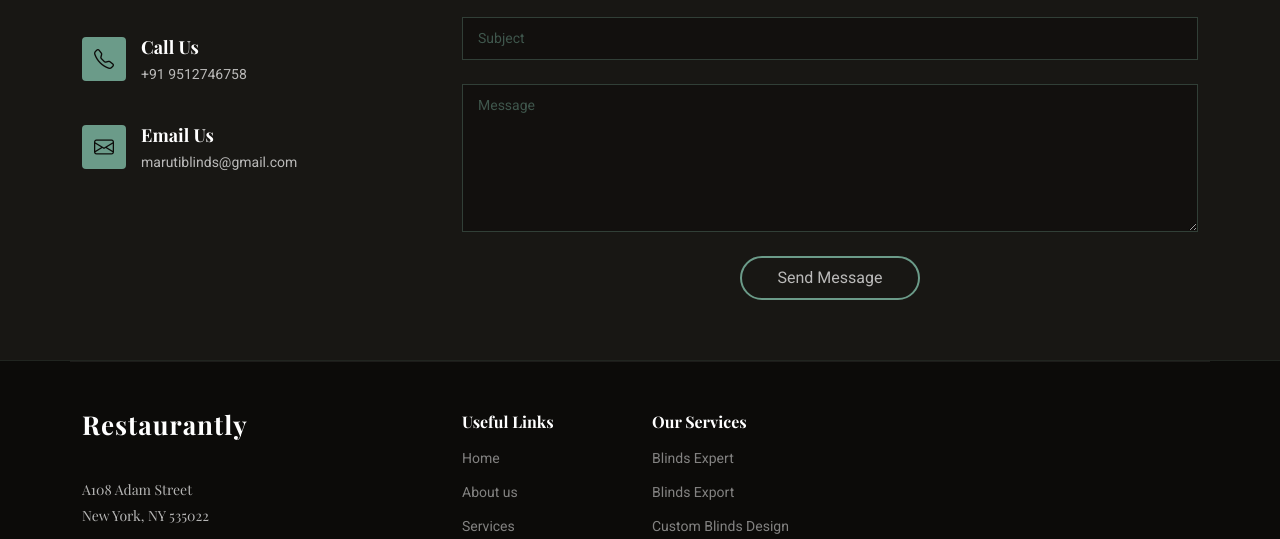
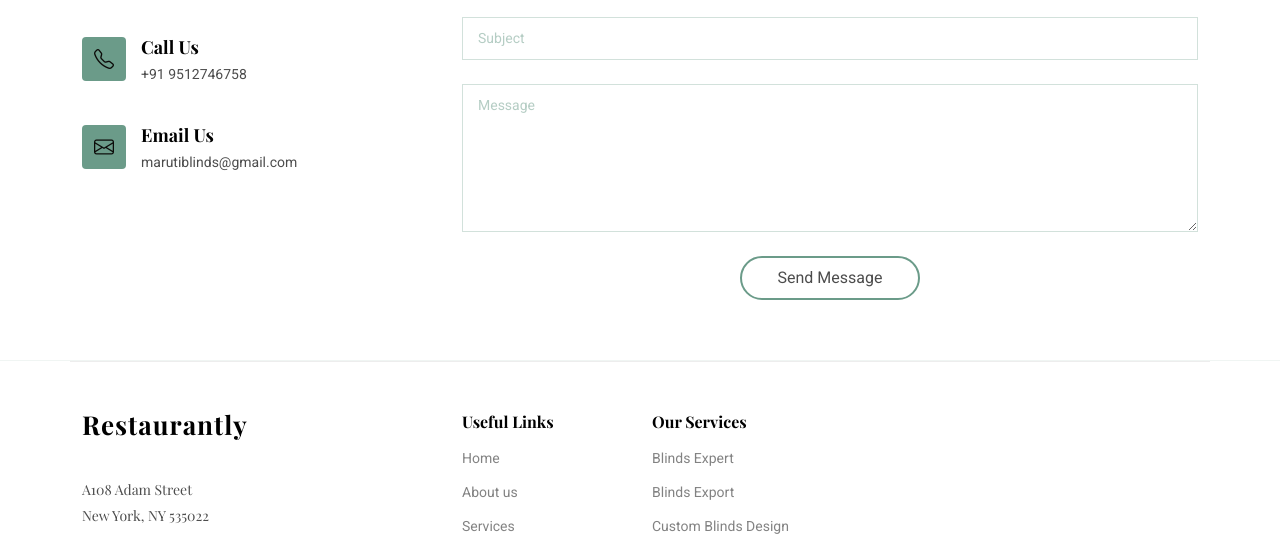
Before and after one commit to jk9512/pramukhharidiamonds2, a plain HTML site: page index.html in a window 1280 px wide. Shown: the part 5571-6110 px from the top of the page. Drawn offline with nearby package versions, Linux system fonts and the light colour scheme; a web font is replaced by a local one.

Commit message:
color change

```diff
--- a/assets/css/main.css
+++ b/assets/css/main.css
@@ -6,9 +6,9 @@
   --nav-font: "Poppins", sans-serif;
 }
 :root {
-  --background-color: #0c0b09;
-  --default-color: rgba(255, 255, 255, 0.7);
-  --heading-color: #ffffff;
+  --background-color: #fff;
+  --default-color: rgba(0, 0, 0, 0.7);
+  --heading-color: #000;
   --accent-color: #6b9b89;
   --surface-color: #29261f;
   --contrast-color: #0c0b09;
```
